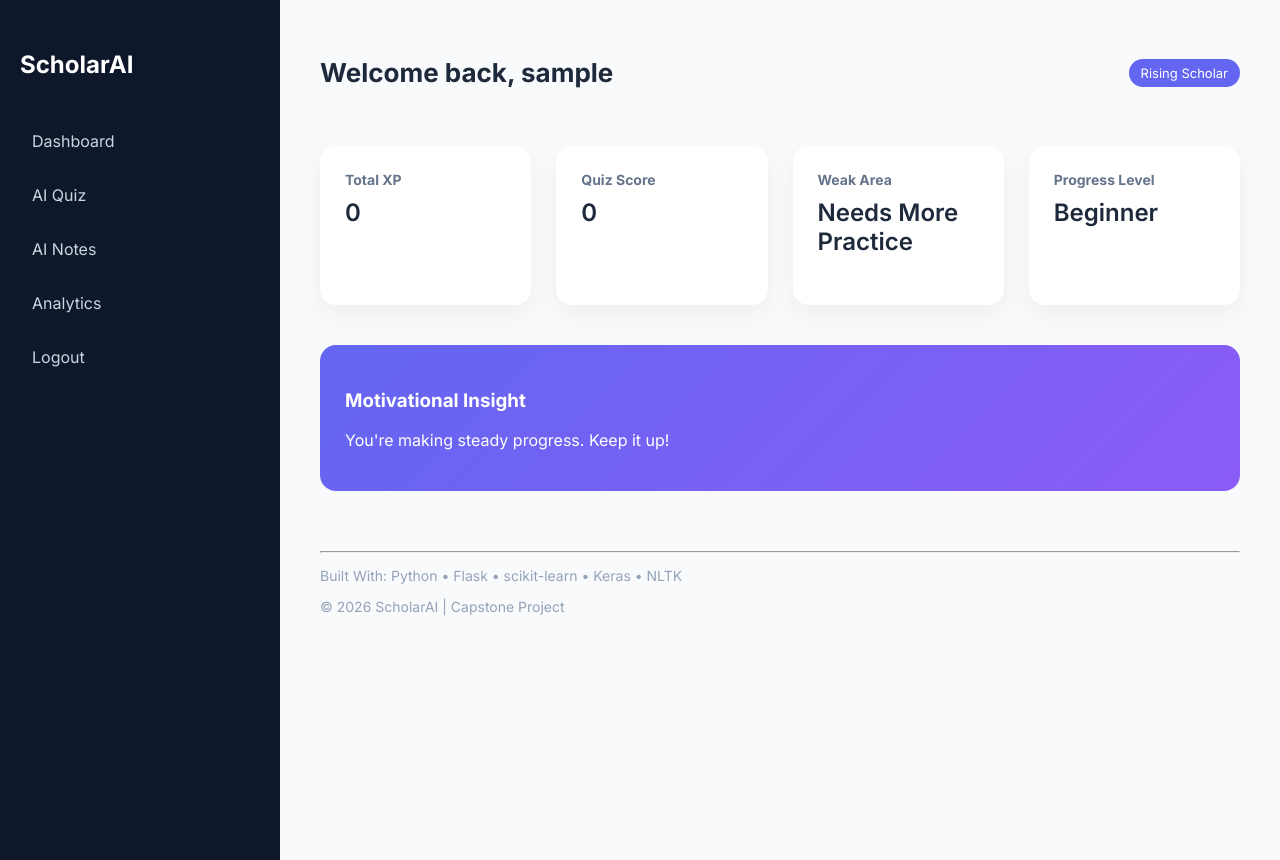
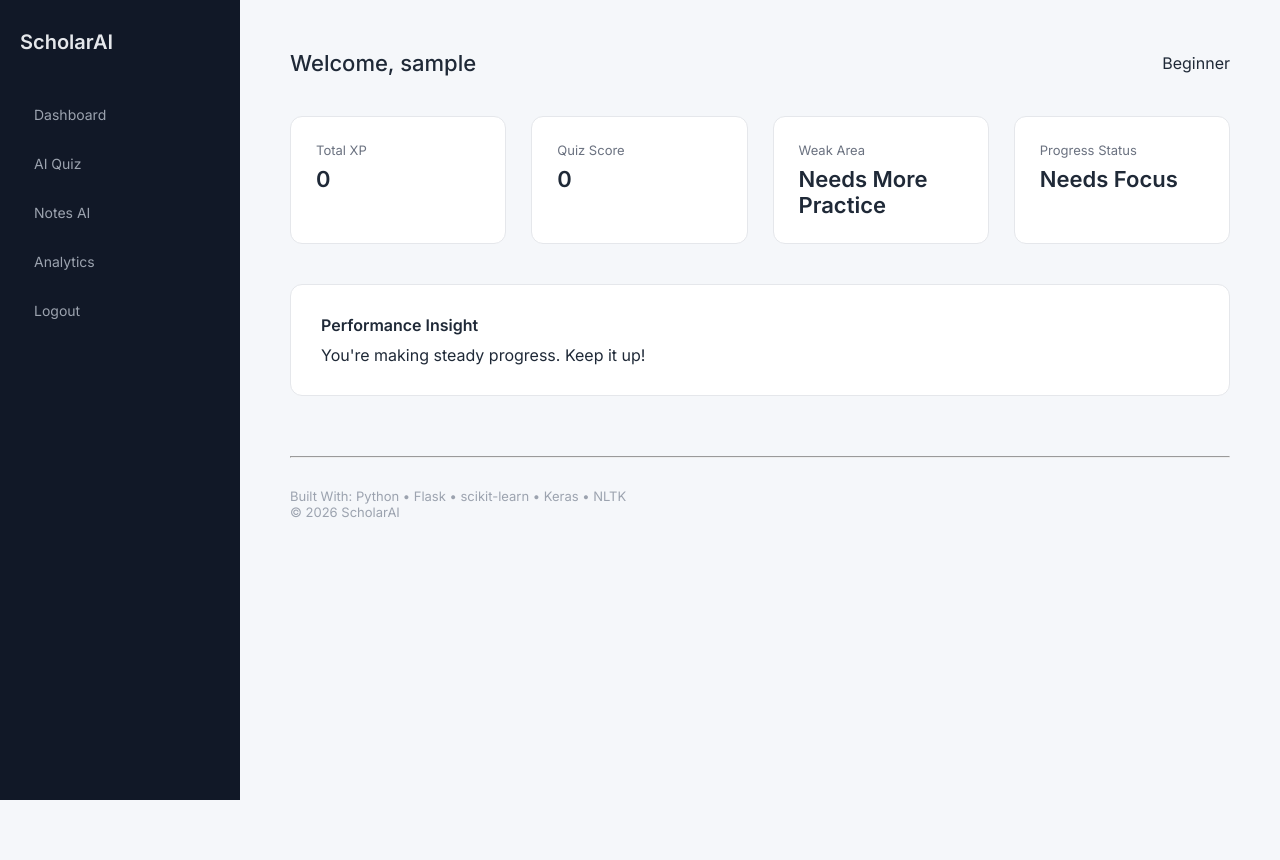
Before and after one commit to amalkdom/ai-study-pal, a Flask app: page /dashboard in a window 1280 px wide. After the commit the page ends 800 px from the top, so only its background shows below. Run offline with Flask 3, Linux system fonts and the light colour scheme; the visitor is signed in with stand-in values (Sample User, id 1).

Commit message:
Update dashboard.html

```diff
--- a/templates/dashboard.html
+++ b/templates/dashboard.html
@@ -1,19 +1,25 @@
 <!DOCTYPE html>
 <html>
 <head>
-<title>ScholarAI Dashboard</title>
+<title>ScholarAI</title>
 
-<link href="https://fonts.googleapis.com/css2?family=Inter:wght@400;600;700&display=swap" rel="stylesheet">
+<link href="https://fonts.googleapis.com/css2?family=Inter:wght@400;500;600&display=swap" rel="stylesheet">
 
 <style>
-body {
+* {
     margin:0;
-    font-family:'Inter', sans-serif;
-    background:#f8fafc;
-    color:#1e293b;
+    padding:0;
+    box-sizing:border-box;
 }
 
-.container {
+body {
+    font-family:'Inter', sans-serif;
+    background:#f5f7fa;
+    color:#1f2937;
+}
+
+/* Layout */
+.wrapper {
     display:flex;
 }
 
@@ -21,38 +27,39 @@ body {
 .sidebar {
     width:240px;
     height:100vh;
-    background:#0f172a;
-    color:white;
+    background:#111827;
+    color:#e5e7eb;
     padding:30px 20px;
 }
 
 .sidebar h2 {
-    font-weight:700;
+    font-weight:600;
+    font-size:20px;
     margin-bottom:40px;
 }
 
 .sidebar a {
     display:block;
-    padding:12px;
-    margin-bottom:10px;
+    padding:12px 14px;
+    margin-bottom:8px;
     text-decoration:none;
-    color:#cbd5e1;
+    color:#9ca3af;
     border-radius:8px;
-    transition:0.2s;
+    font-size:14px;
 }
 
 .sidebar a:hover {
-    background:#1e293b;
+    background:#1f2937;
     color:white;
 }
 
 /* Main */
 .main {
     flex:1;
-    padding:40px;
+    padding:50px;
 }
 
-/* Header */
+/* Top Header */
 .header {
     display:flex;
     justify-content:space-between;
@@ -61,19 +68,12 @@ body {
 }
 
 .header h1 {
-    font-size:26px;
+    font-size:22px;
+    font-weight:500;
 }
 
-.badge {
-    background:#6366f1;
-    color:white;
-    padding:6px 12px;
-    border-radius:20px;
-    font-size:13px;
-}
-
-/* Cards */
-.cards {
+/* Stats Grid */
+.grid {
     display:grid;
     grid-template-columns: repeat(4, 1fr);
     gap:25px;
@@ -82,54 +82,53 @@ body {
 .card {
     background:white;
     padding:25px;
-    border-radius:16px;
-    box-shadow:0 10px 25px rgba(0,0,0,0.05);
-    transition:0.2s;
+    border-radius:12px;
+    border:1px solid #e5e7eb;
 }
 
-.card:hover {
-    transform:translateY(-4px);
+.card-title {
+    font-size:13px;
+    color:#6b7280;
+    margin-bottom:8px;
 }
 
-.card h3 {
-    margin:0;
-    font-size:14px;
-    color:#64748b;
-}
-
-.card p {
-    font-size:24px;
-    margin-top:10px;
+.card-value {
+    font-size:22px;
     font-weight:600;
 }
 
-/* Motivation */
-.motivation {
+/* Insight Section */
+.insight {
     margin-top:40px;
-    padding:25px;
-    border-radius:16px;
-    background:linear-gradient(135deg,#6366f1,#8b5cf6);
-    color:white;
+    background:white;
+    padding:30px;
+    border-radius:12px;
+    border:1px solid #e5e7eb;
+}
+
+.insight h3 {
+    font-size:16px;
+    margin-bottom:10px;
 }
 
 /* Footer */
 .footer {
     margin-top:60px;
-    font-size:14px;
-    color:#94a3b8;
+    font-size:13px;
+    color:#9ca3af;
 }
 </style>
 </head>
 
 <body>
 
-<div class="container">
+<div class="wrapper">
 
 <div class="sidebar">
 <h2>ScholarAI</h2>
 <a href="/dashboard">Dashboard</a>
 <a href="/quiz">AI Quiz</a>
-<a href="/summarize">AI Notes</a>
+<a href="/summarize">Notes AI</a>
 <a href="/progress">Analytics</a>
 <a href="/logout">Logout</a>
 </div>
@@ -137,36 +136,8 @@ body {
 <div class="main">
 
 <div class="header">
-<h1>Welcome back, {{ user }}</h1>
-<span class="badge">
-{% if stats.get('xp',0) >= 50 %}
-Pro Learner
-{% else %}
-Rising Scholar
-{% endif %}
-</span>
-</div>
-
-<div class="cards">
-
-<div class="card">
-<h3>Total XP</h3>
-<p>{{ stats.get('xp',0) }}</p>
-</div>
-
-<div class="card">
-<h3>Quiz Score</h3>
-<p>{{ stats.get('score',0) }}</p>
-</div>
-
-<div class="card">
-<h3>Weak Area</h3>
-<p>{{ weak_area }}</p>
-</div>
-
-<div class="card">
-<h3>Progress Level</h3>
-<p>
+<h1>Welcome, {{ user }}</h1>
+<div>
 {% if stats.get('xp',0) >= 100 %}
 Advanced
 {% elif stats.get('xp',0) >= 50 %}
@@ -174,24 +145,52 @@ Intermediate
 {% else %}
 Beginner
 {% endif %}
-</p>
+</div>
+</div>
+
+<div class="grid">
+
+<div class="card">
+<div class="card-title">Total XP</div>
+<div class="card-value">{{ stats.get('xp',0) }}</div>
+</div>
+
+<div class="card">
+<div class="card-title">Quiz Score</div>
+<div class="card-value">{{ stats.get('score',0) }}</div>
+</div>
+
+<div class="card">
+<div class="card-title">Weak Area</div>
+<div class="card-value">{{ weak_area }}</div>
+</div>
+
+<div class="card">
+<div class="card-title">Progress Status</div>
+<div class="card-value">
+{% if stats.get('score',0) > 3 %}
+Improving
+{% else %}
+Needs Focus
+{% endif %}
+</div>
 </div>
 
 </div>
 
-<div class="motivation">
-<h3>Motivational Insight</h3>
+<div class="insight">
+<h3>Performance Insight</h3>
 <p>{{ motivational_message }}</p>
 </div>
 
 <div class="footer">
-<hr>
-<p>Built With: Python • Flask • scikit-learn • Keras • NLTK</p>
-<p>© 2026 ScholarAI | Capstone Project</p>
+<hr style="margin:30px 0;">
+Built With: Python • Flask • scikit-learn • Keras • NLTK
+<br>
+© 2026 ScholarAI
 </div>
 
 </div>
-
 </div>
 
 </body>
```
